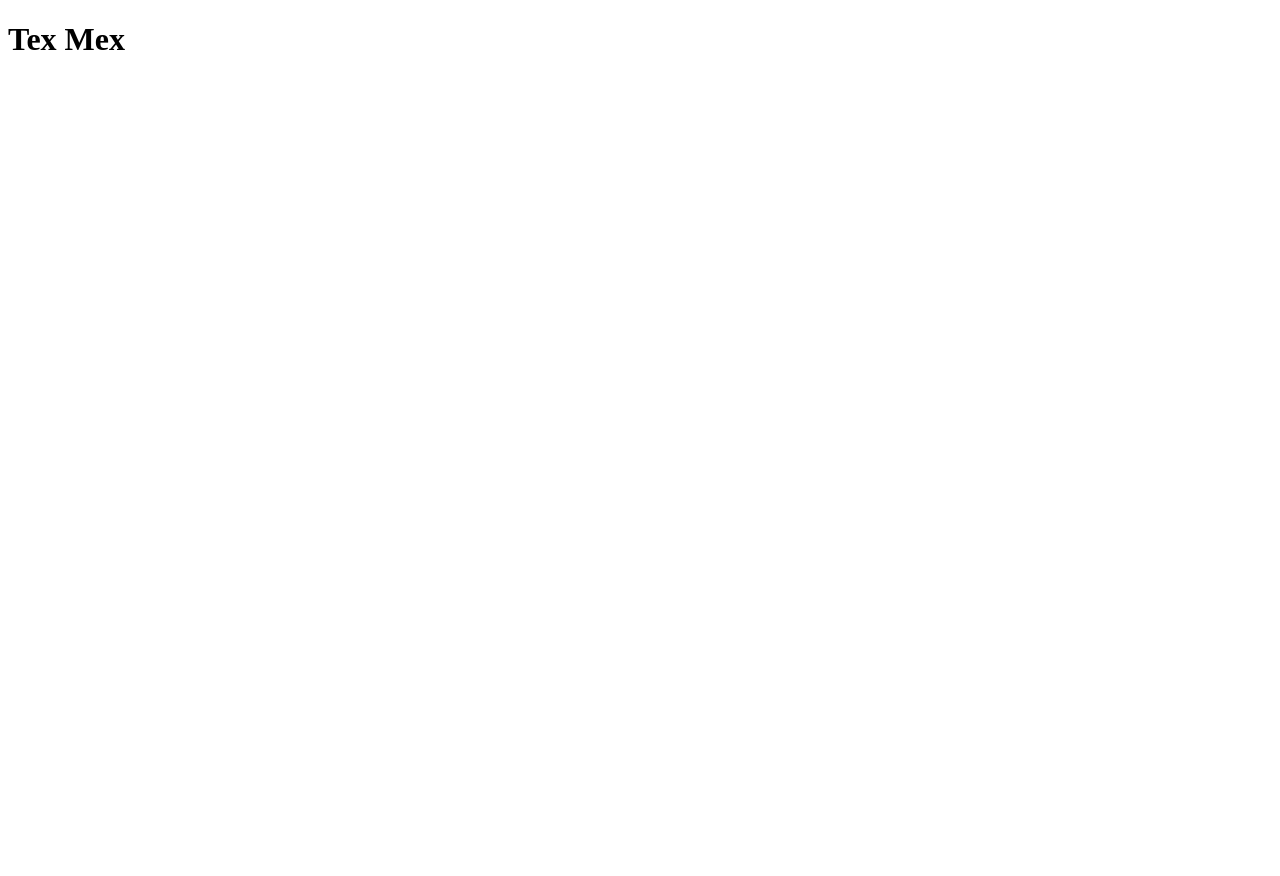
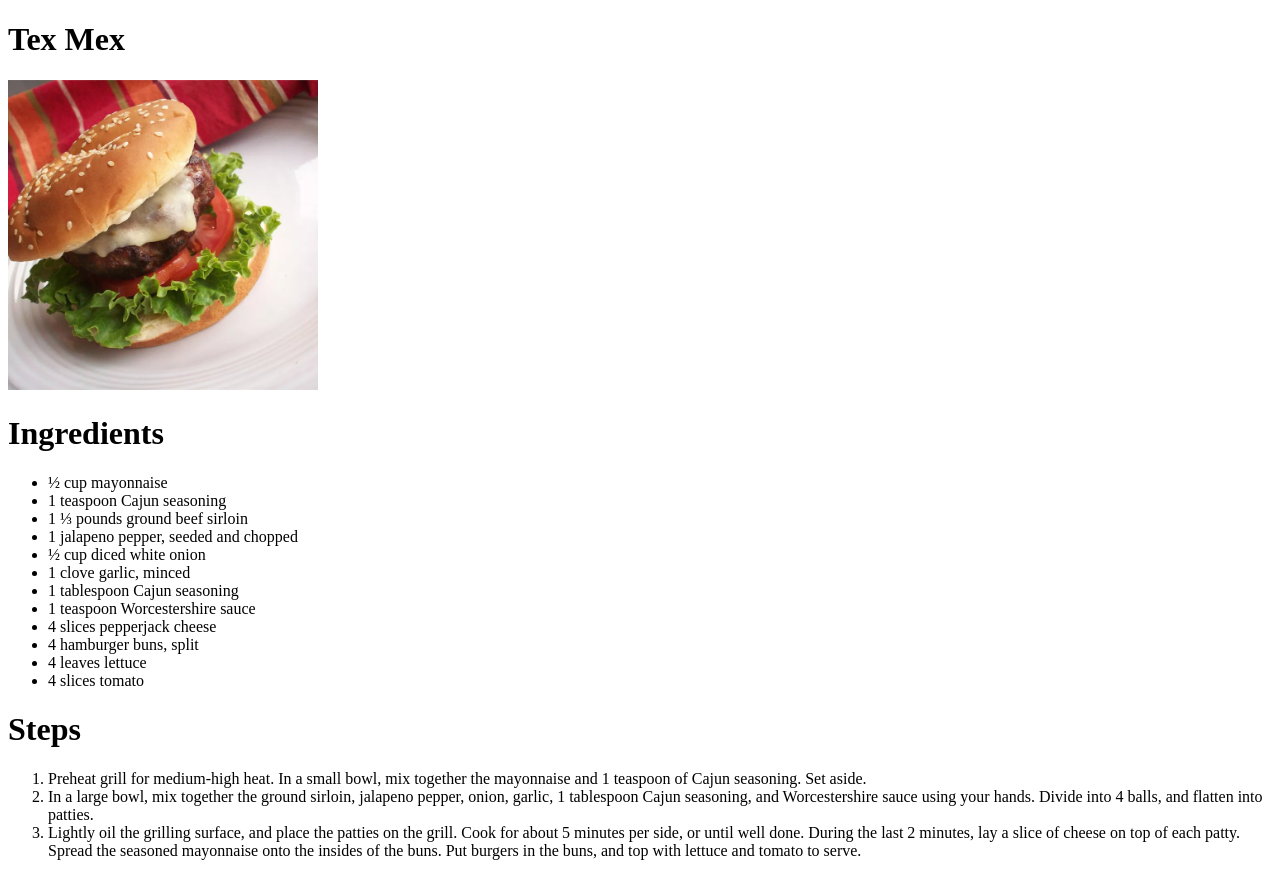
Before and after one commit to adrianz911/odin-recipes, a plain HTML site: page recipes/texmex.html in a window 1280 px wide. Before the commit the page ends 800 px from the top, so only its background shows below. Drawn offline with Linux system fonts and the light colour scheme.

```diff
--- a/recipes/texmex.html
+++ b/recipes/texmex.html
@@ -3,13 +3,55 @@
 <head>
     <meta charset="UTF-8">
     <meta name="viewport" content="width=device-width, initial-scale=1.0">
-    <title>Document</title>
+    <title>Tex Mex Burger</title>
 </head>
 
 <body>
 
     <h1>Tex Mex</h1>
 
+    <img src="../img/burger.jpg" alt="A delicious burger" height="310" width="310">
+
+    <h1>Ingredients</h1>
+
+    <ul>
+        <li>½ cup mayonnaise</li>
+
+        <li>1 teaspoon Cajun seasoning</li>
+
+        <li>1 ⅓ pounds ground beef sirloin</li>
+
+        <li>1 jalapeno pepper, seeded and chopped</li>
+
+        <li>½ cup diced white onion</li>
+
+        <li>1 clove garlic, minced</li>
+
+        <li> 1 tablespoon Cajun seasoning</li>
+
+        <li>1 teaspoon Worcestershire sauce</li>
+
+        <li>4 slices pepperjack cheese</li>
+
+        <li>4 hamburger buns, split</li>
+
+        <li>4 leaves lettuce</li>
+
+        <li>4 slices tomato</li>
+    </ul>
+
+    <h1>Steps</h1>
+    <ol>
+        <li>Preheat grill for medium-high heat. In a small bowl, mix together the mayonnaise and 1 teaspoon of Cajun seasoning. Set aside.</li>
+        <li>In a large bowl, mix together the ground sirloin, jalapeno pepper, onion, garlic,
+            1 tablespoon Cajun seasoning, and Worcestershire sauce using your hands. Divide into 4 balls, and flatten into patties.</li>
+        <li>Lightly oil the grilling surface, and place the patties on the grill. Cook for about 5 minutes per side, or until well done.
+             During the last 2 minutes, lay a slice of cheese on top of each patty.
+            Spread the seasoned mayonnaise onto the insides of the buns. Put burgers in the buns, and top with lettuce and tomato to serve.</li>
+
+    </ol>
+
+
 </body>
 
 </html>
```
Also changed, not shown: index.html (+1 -1 lines), recipes/chococake.html (added, +52 -0 lines), recipes/sandwich.html (added, +29 -0 lines), img/burger.jpg (added), img/cake.jpg (added), img/sandwich.jpg (added).
